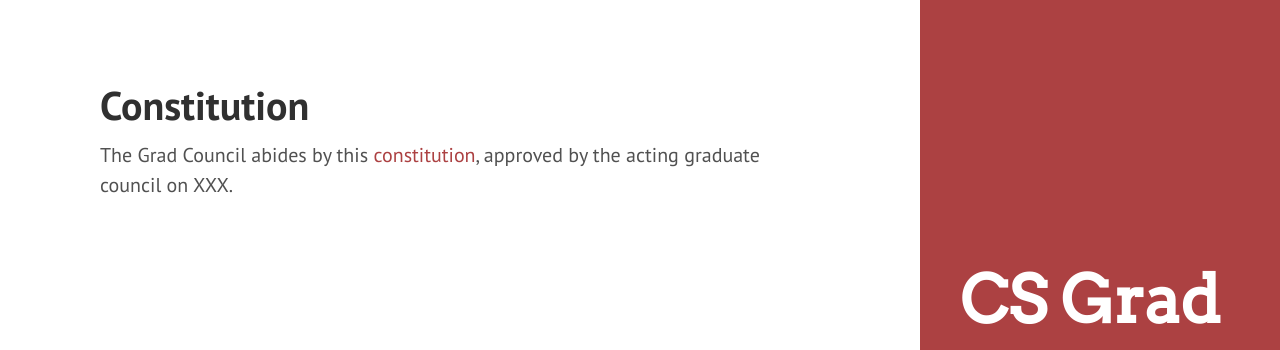
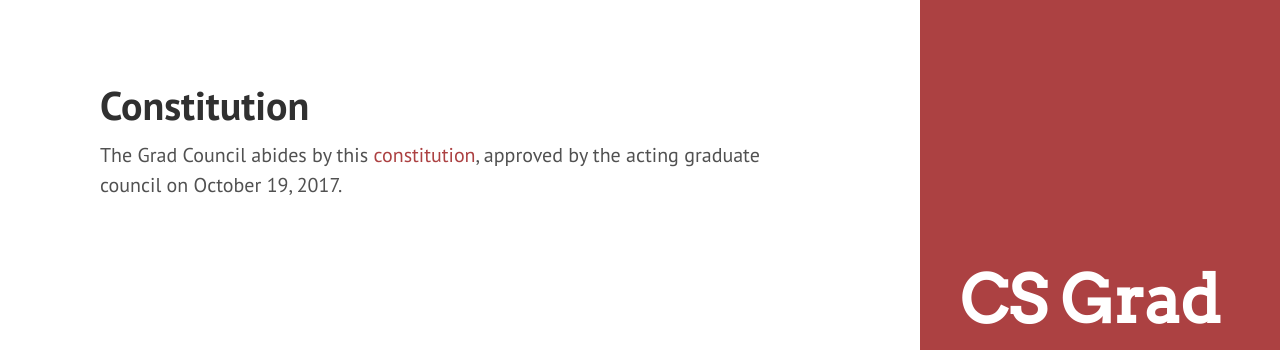
Before and after one commit to CSGraduateCouncil-VirginiaTech/csgc-website, a Jekyll site: the page built from csgc-jekyll-src/constitution.md, in a window 1280 px wide. Shown: the top 350 px of the page. Built offline with Jekyll 4.4.1, drawn with Linux system fonts in a browser that asks for light colours.

```diff
--- a/csgc-jekyll-src/constitution.md
+++ b/csgc-jekyll-src/constitution.md
@@ -4,4 +4,4 @@ title: Constitution
 permalink: /constitution/
 ---
 
-The Grad Council abides by this [constitution](https://docs.google.com/a/vt.edu/document/d/1YrcqQCxML7jFIrtPRbh80wkqDbkA-7syDoGd6AdtGpQ/edit?usp=sharing), approved by the acting graduate council on XXX.
+The Grad Council abides by this [constitution](https://docs.google.com/a/vt.edu/document/d/1YrcqQCxML7jFIrtPRbh80wkqDbkA-7syDoGd6AdtGpQ/edit?usp=sharing), approved by the acting graduate council on October 19, 2017.
```
Also changed, not shown: csgc-jekyll-src/travel_funding.md (+2 -2 lines).
